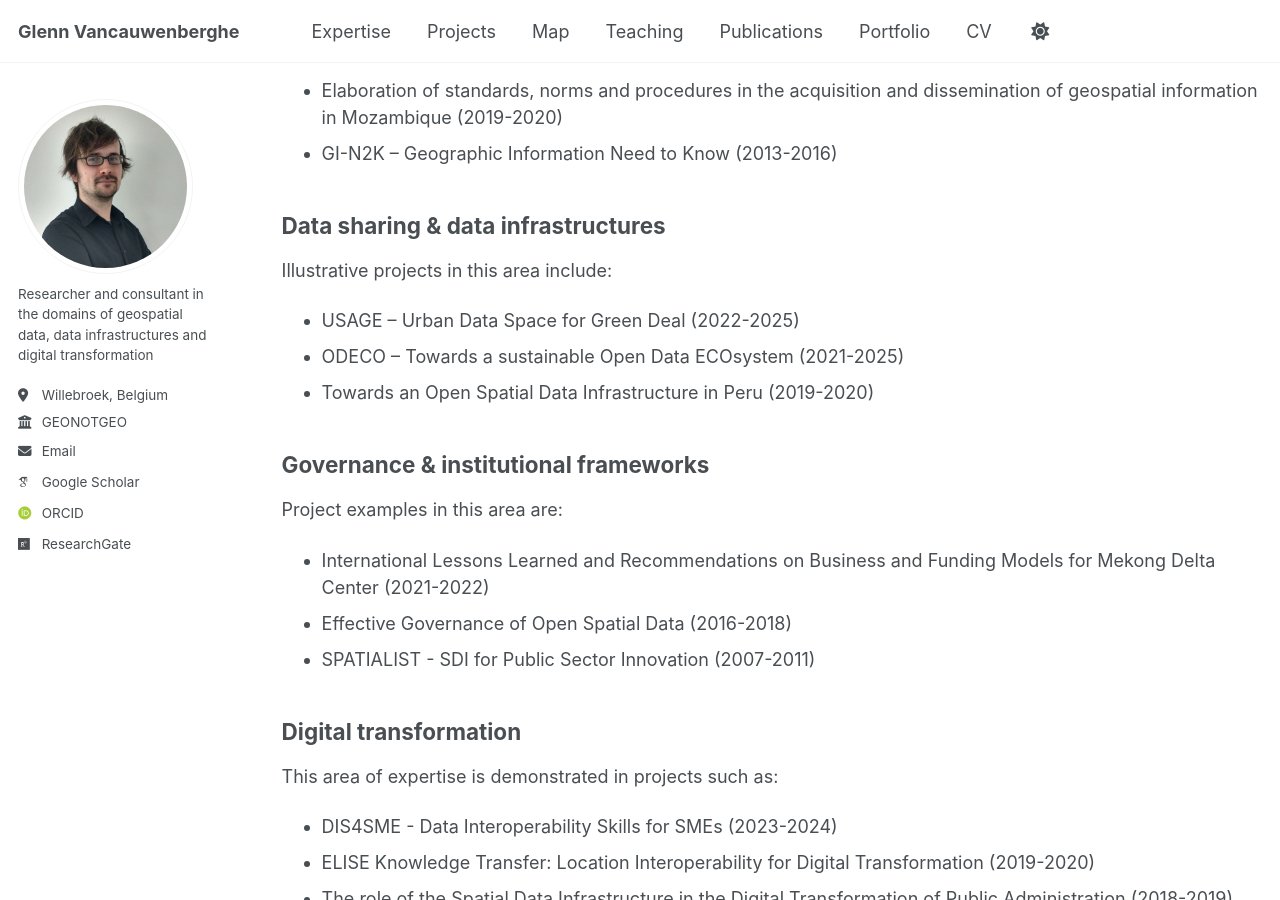
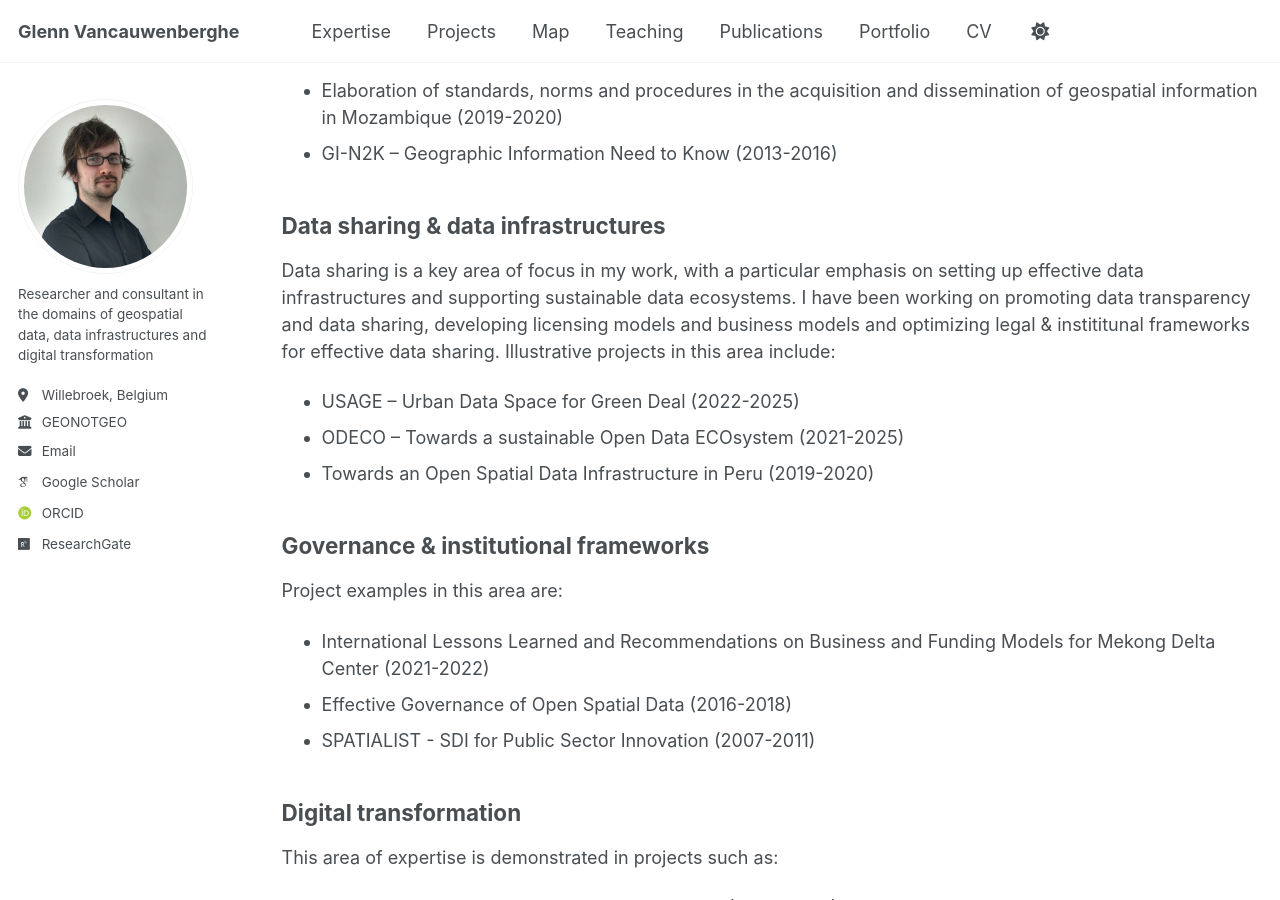
Before and after one commit to GVancauwenberghe/gvancauwenberghe.github.io, a Jekyll site: the page built from _pages/expert.md, in a window 1280 px wide and 900 px high, scrolled down 1090 px. Built offline with Jekyll 4.4.1, drawn with Linux system fonts in a browser that asks for light colours; some web fonts are replaced.

Commit message:
Update expert.md

```diff
--- a/_pages/expert.md
+++ b/_pages/expert.md
@@ -20,8 +20,7 @@ Projects in this area include:
 * GI-N2K – Geographic Information Need to Know (2013-2016)
 
 ## Data sharing & data infrastructures
-
-Illustrative projects in this area include:
+Data sharing is a key area of focus in my work, with a particular emphasis on setting up effective data infrastructures and supporting sustainable data ecosystems. I have been working on promoting data transparency and data sharing, developing licensing models and business models and optimizing legal & instititunal frameworks for effective data sharing. Illustrative projects in this area include:
 * USAGE – Urban Data Space for Green Deal (2022-2025)
 * ODECO – Towards a sustainable Open Data ECOsystem (2021-2025)
 * Towards an Open Spatial Data Infrastructure in Peru (2019-2020)
```
